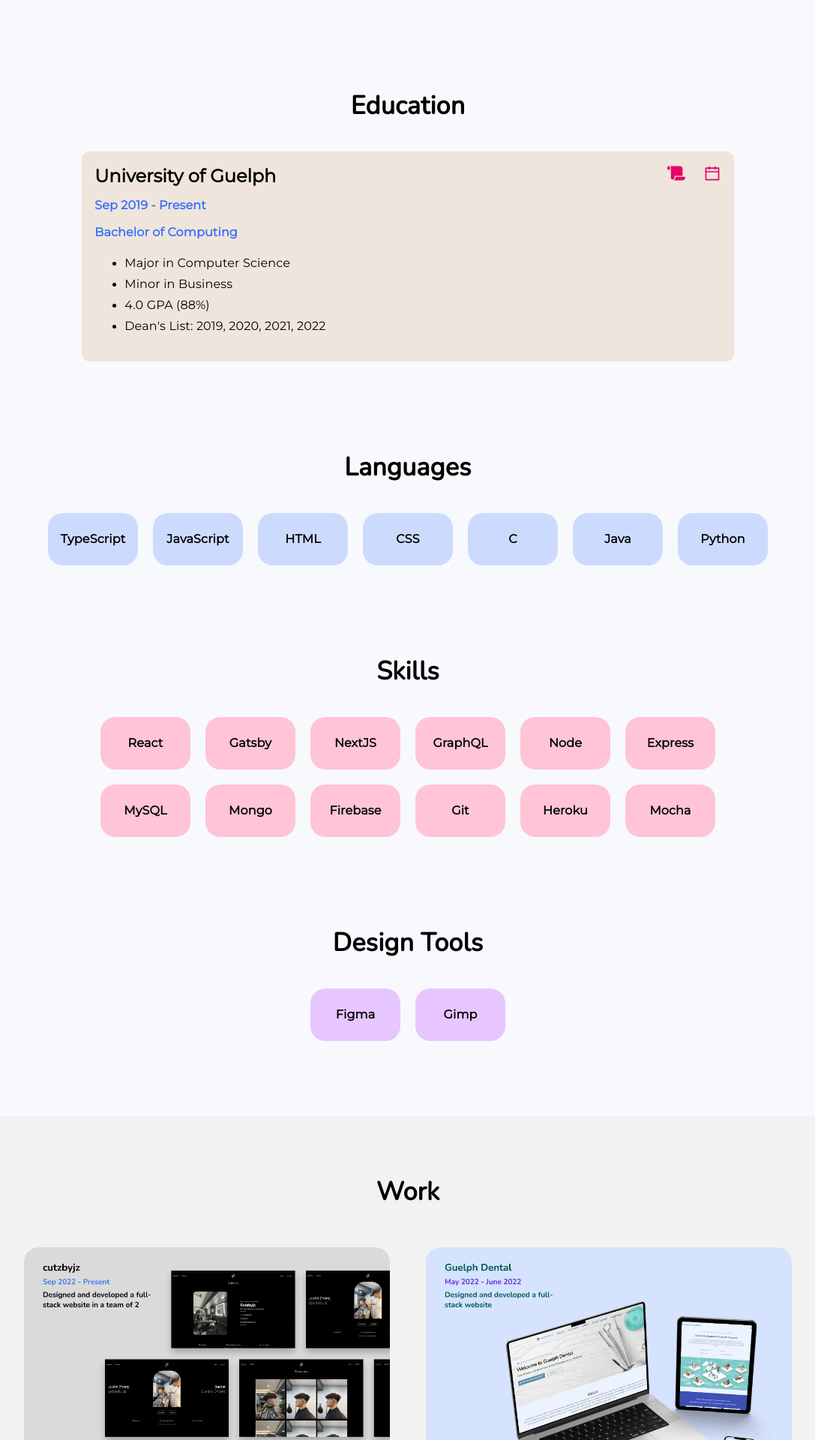
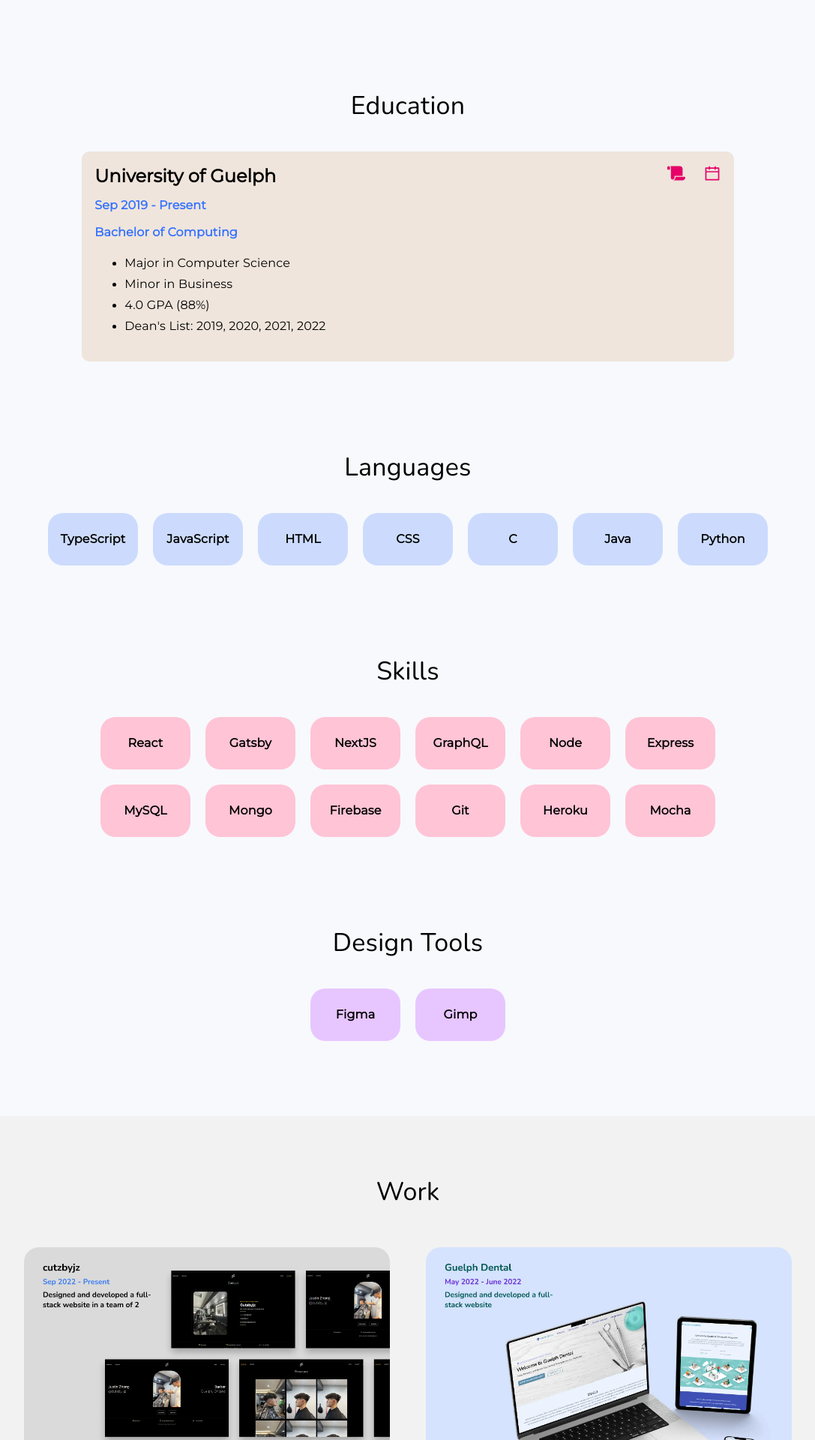
Before and after one commit to brandenphan/Portfolio-v2, a React (Create React App) app: page / in a window 1280 px wide. Shown: the part 780-2700 px from the top of the page at 75% size, without its empty margins (96-1183 px from the left). Built offline with nearby package versions, Linux system fonts and the light colour scheme.

Commit message:
removed bolding on headers

```diff
--- a/src/Pages/index.js
+++ b/src/Pages/index.js
@@ -168,7 +168,7 @@ const Index = () => {
             <div>
                 <Grid container sx={{marginTop: "15vh", paddingLeft: width > 1300 ? "24%" : width > 1000 ? "16%" : "4%", paddingRight: width > 1300 ? "24%" : width > 1000 ? "16%" : "4%"}}>
                     <Grid item xs={12} sx={{marginBottom: width > 600 ? "5vh" : "3vh"}}>
-                        <Typography variant={width > 600 ? "h4" : "h5"} align="center" sx={{fontFamily: "Nunito", fontWeight: width > 600 ? "bold" : ""}}>Education</Typography>
+                        <Typography variant={width > 600 ? "h4" : "h5"} align="center" sx={{fontFamily: "Nunito"}}>Education</Typography>
                     </Grid>
 
                     <Grid item xs={12} sx={{padding: width > 1000 ? "2%" : width > 600 ? "4%" : "6%", borderRadius: "10px", backgroundColor: "#efe5dc"}}>
@@ -232,7 +232,7 @@ const Index = () => {
             {/* Languages Section */}
             <Grid container sx={{display: "flex", justifyContent: "center"}}>
                 <Grid item xs={12} sx={{marginTop: "15vh", marginBottom: width > 600 ? "5vh" : "3vh"}}>
-                    <Typography variant={width > 600 ? "h4" : "h5"} align="center" sx={{fontFamily: "Nunito", fontWeight: width > 600 ? "bold" : ""}}>Languages</Typography>
+                    <Typography variant={width > 600 ? "h4" : "h5"} align="center" sx={{fontFamily: "Nunito"}}>Languages</Typography>
                 </Grid>
 
 
@@ -296,7 +296,7 @@ const Index = () => {
             {/* Skills Section */}
             <Grid container sx={{display: "flex", justifyContent: "center"}}>
                 <Grid item xs={12} sx={{marginTop: "15vh", marginBottom: width > 600 ? "5vh" : "3vh"}}>
-                    <Typography variant={width > 600 ? "h4" : "h5"} align="center" sx={{fontFamily: "Nunito", fontWeight: width > 600 ? "bold" : ""}}>Skills</Typography>
+                    <Typography variant={width > 600 ? "h4" : "h5"} align="center" sx={{fontFamily: "Nunito"}}>Skills</Typography>
                 </Grid>
 
                 {width > 1000 ?
@@ -401,7 +401,7 @@ const Index = () => {
             {/* Design Tools Section */}
             <Grid container sx={{display: "flex", justifyContent: "center"}}>
                 <Grid item xs={12} sx={{marginTop: "15vh", marginBottom: width > 600 ? "5vh" : "3vh"}}>
-                    <Typography variant={width > 600 ? "h4" : "h5"} align="center" sx={{fontFamily: "Nunito", fontWeight: width > 600 ? "bold" : ""}}>Design Tools</Typography>
+                    <Typography variant={width > 600 ? "h4" : "h5"} align="center" sx={{fontFamily: "Nunito"}}>Design Tools</Typography>
                 </Grid>
 
                 <Grid container sx={{display: "flex", flexDirection: "row", justifyContent: "center"}}>
@@ -420,7 +420,7 @@ const Index = () => {
             <div style={{backgroundColor: "#F2F2F2"}}>
                 <Grid container sx={{marginTop: "15vh", display: "flex", justifyContent: "center"}}>
                     <Grid item xs={12} sx={{marginBottom: width > 600 ? "5vh" : "3vh", marginTop: "10vh"}}>
-                        <Typography variant={width > 600 ? "h4" : "h5"} align="center" sx={{fontFamily: "Nunito", fontWeight: width > 600 ? "bold" : ""}}>Work</Typography>
+                        <Typography variant={width > 600 ? "h4" : "h5"} align="center" sx={{fontFamily: "Nunito"}}>Work</Typography>
                     </Grid>
 
                     <Grid container columnSpacing={width > 1400 ? 8 : width > 1000 ? 6 : 0} sx={{marginTop: "1%", paddingLeft: width > 1400 ? "14%" : width > 1000 ? "10%" : "4%", paddingRight: width > 1400 ? "14%" : width > 1000 ? "10%" : "4%"}}>
@@ -442,7 +442,7 @@ const Index = () => {
             <div style={{backgroundColor: "#F2F2F2"}}>
                 <Grid container sx={{display: "flex", justifyContent: "center"}}>
                     <Grid item xs={12} sx={{marginBottom: width > 600 ? "5vh" : "3vh", marginTop: "10vh"}}>
-                        <Typography variant={width > 600 ? "h4" : "h5"} align="center" sx={{fontFamily: "Nunito", fontWeight: width > 600 ? "bold" : ""}}>Projects</Typography>
+                        <Typography variant={width > 600 ? "h4" : "h5"} align="center" sx={{fontFamily: "Nunito"}}>Projects</Typography>
                     </Grid>
 
                     <Grid container columnSpacing={width > 1400 ? 8 : width > 1000 ? 6 : 0} sx={{marginTop: "1%", paddingLeft: width > 1400 ? "14%" : width > 1000 ? "10%" : "4%", paddingRight: width > 1400 ? "14%" : width > 1000 ? "10%" : "4%"}}>
```
